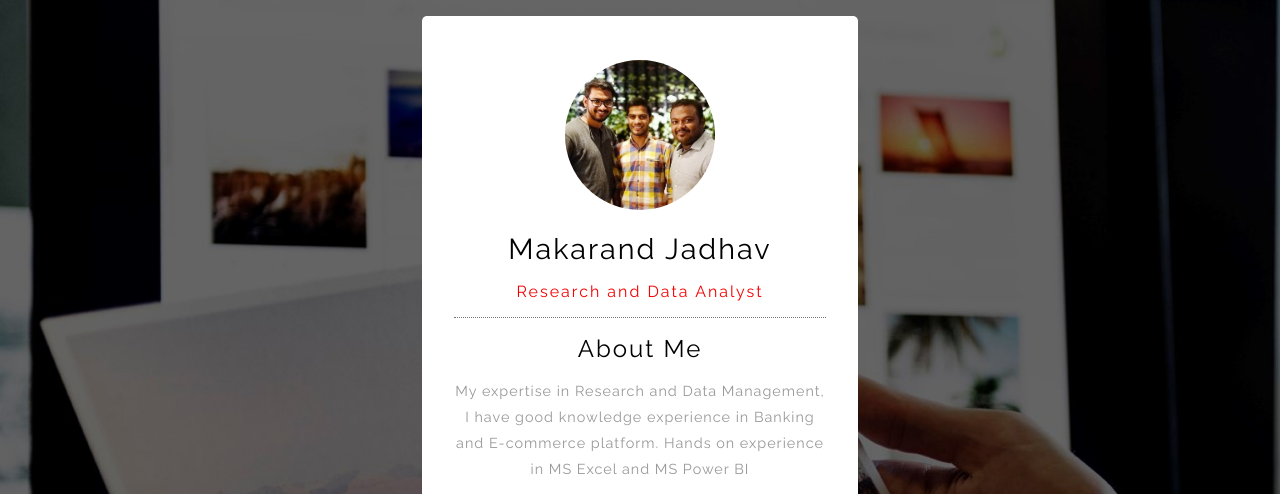
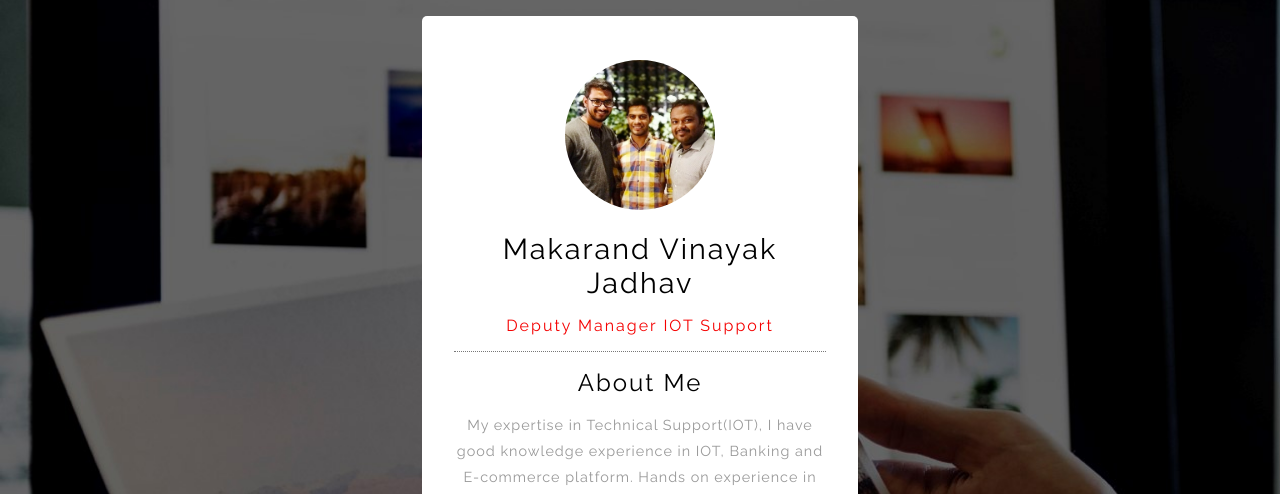
Before and after one commit to mjadhav09/Profile, a plain HTML site: page index.html in a window 1280 px wide. Shown: the part 120-614 px from the top of the page. Drawn offline with Linux system fonts and the light colour scheme.

Commit message:
Update index.html

```diff
--- a/index.html
+++ b/index.html
@@ -24,13 +24,13 @@
 		<div class="profile-main">
 			<div class="profile-pic wthree">
 				<img src="images/4.jpg" alt="">
-				<h2>Makarand Jadhav</h2>
-				<p>Research and Data Analyst</p>
+				<h2>Makarand Vinayak Jadhav</h2>
+				<p>Deputy Manager IOT Support</p>
 			</div>
 			<div class="w3-message">
 				<h5>About Me</h5>
-				<p>My expertise in Research and Data Management, I have good knowledge experience in Banking and E-commerce platform.
-				Hands on experience in MS Excel and MS Power BI</p>
+				<p>My expertise in Technical Support(IOT), I have good knowledge experience in IOT, Banking and E-commerce platform.
+				Hands on experience in MS SQL Server and MS Excel.</p>
 				<div class="w3ls-touch">
 
 				<div class="social">
```
